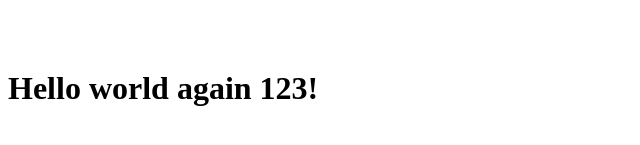
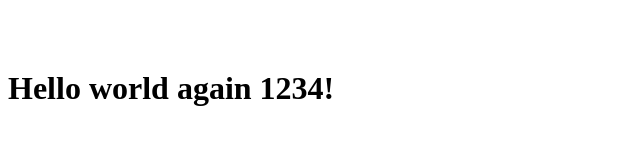
Before and after one commit to ranaictiu/nutrientdemo, a website: page index.html in a window 1280 px wide. Shown: the part 459-604 px from the top of the page, 0-640 px from the left. Drawn offline with Linux system fonts and the light colour scheme.

Commit message:
Update greeting message in index.html

```diff
--- a/index.html
+++ b/index.html
@@ -6,7 +6,7 @@
   <body>
     <div id="nutrient" style="width: 100%; height: calc(100vh - 300px);"></div>
     <!-- <script src="index.js"></script> -->
-     <h1>Hello world again 123!</h1>
+     <h1>Hello world again 1234!</h1>
   </body>
 
 </html>
```
